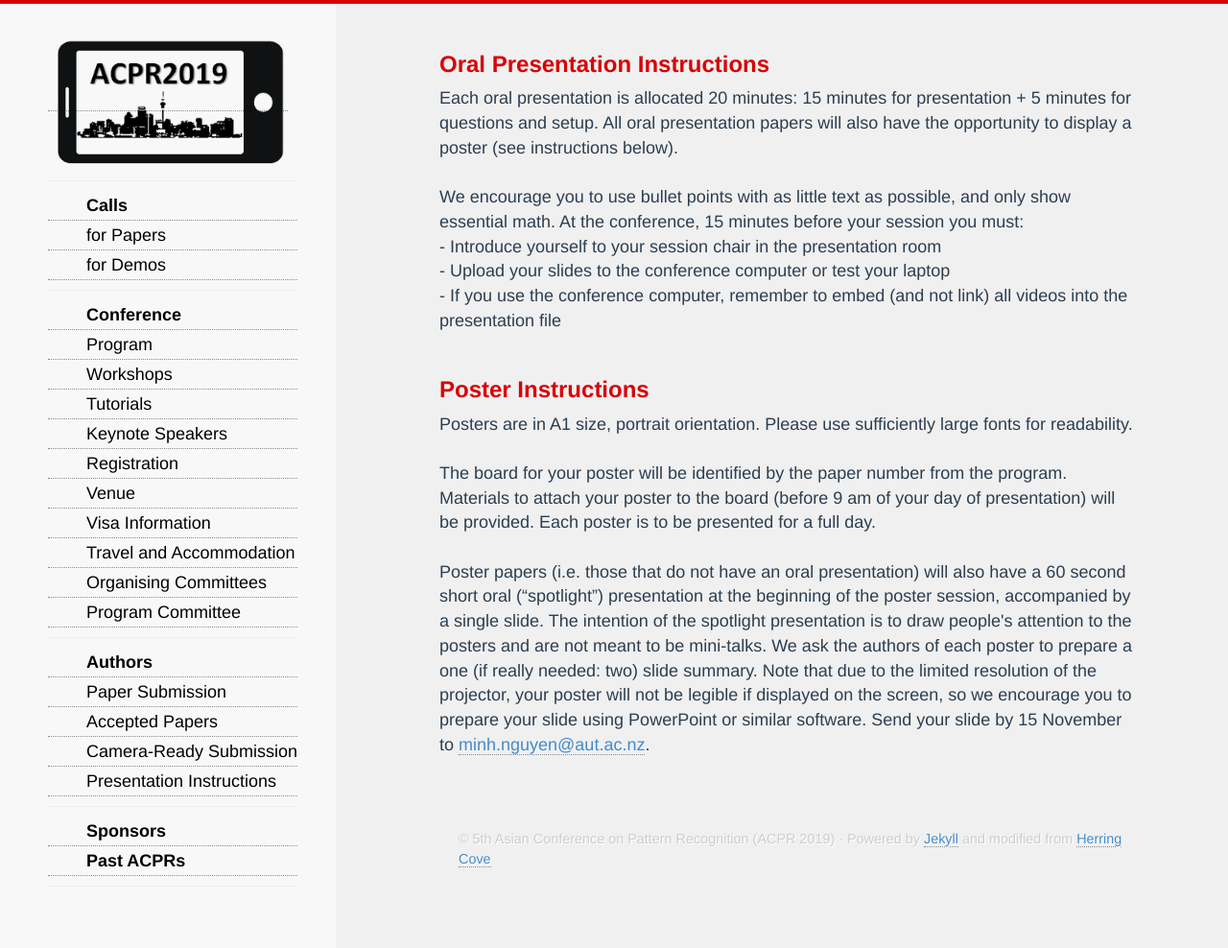
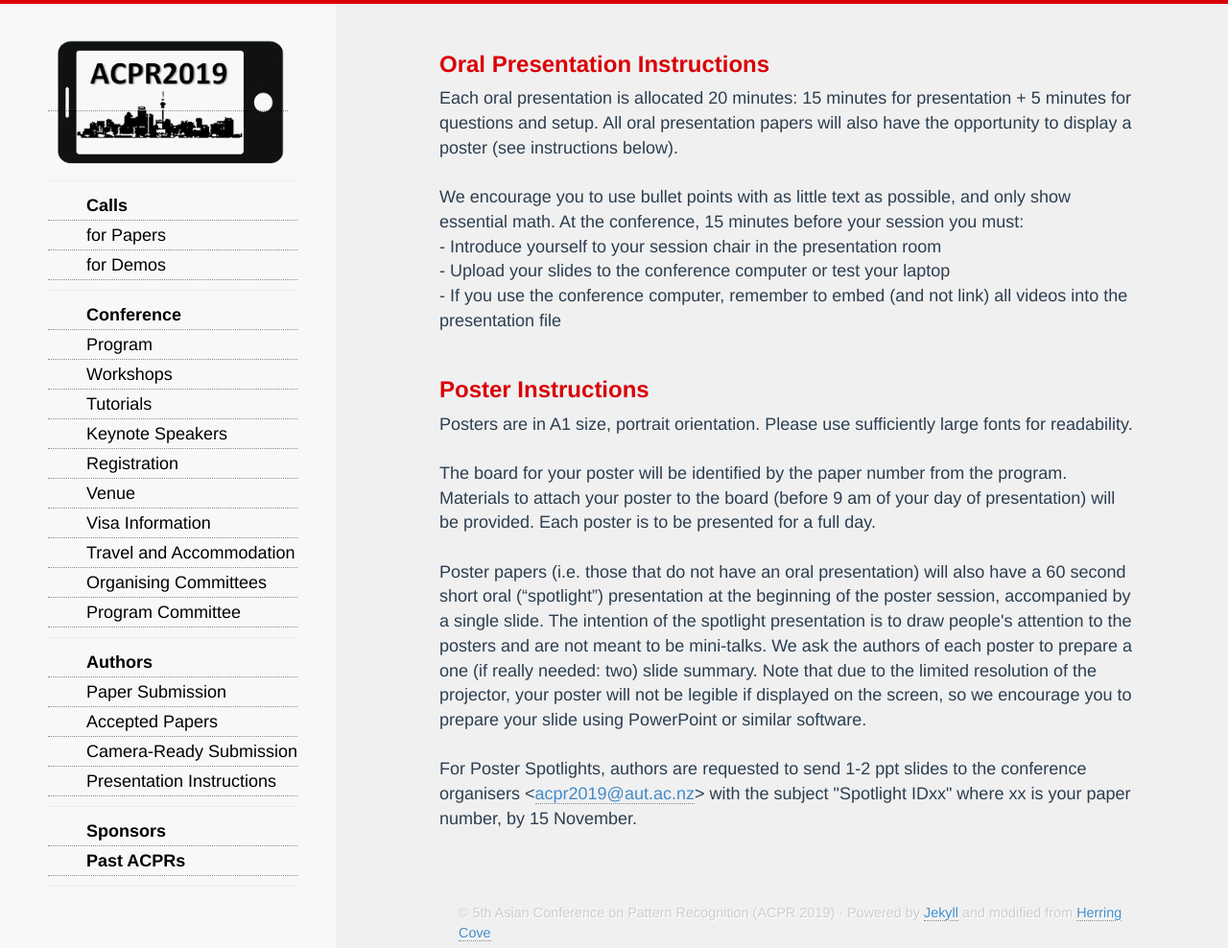
Before and after one commit to AndrewChenUoA/ACPR2019, a Jekyll site: the page built from presenters.html, in a window 1280 px wide and 988 px high. Shown: the whole window at 96% size. Built offline with Jekyll 4.4.1, drawn with Linux system fonts in a browser that asks for light colours; nearby versions of some CDN libraries; Markdown is read by kramdown in place of the engine named in the settings.

Commit message:
Update address details

```diff
--- a/presenters.html
+++ b/presenters.html
@@ -15,5 +15,7 @@
 
 	The board for your poster will be identified by the paper number from the program. Materials to attach your poster to the board (before 9 am of your day of presentation) will be provided. Each poster is to be presented for a full day.<br/><br/>
 
-	Poster papers (i.e. those that do not have an oral presentation) will also have a 60 second short oral (“spotlight”) presentation at the beginning of the poster session, accompanied by a single slide. The intention of the spotlight presentation is to draw people's attention to the posters and are not meant to be mini-talks. We ask the authors of each poster to prepare a one (if really needed: two) slide summary. Note that due to the limited resolution of the projector, your poster will not be legible if displayed on the screen, so we encourage you to prepare your slide using PowerPoint or similar software. Send your slide by 15 November to <a href="mailto:minh.nguyen@aut.ac.nz">minh.nguyen@aut.ac.nz</a>.
+	Poster papers (i.e. those that do not have an oral presentation) will also have a 60 second short oral (“spotlight”) presentation at the beginning of the poster session, accompanied by a single slide. The intention of the spotlight presentation is to draw people's attention to the posters and are not meant to be mini-talks. We ask the authors of each poster to prepare a one (if really needed: two) slide summary. Note that due to the limited resolution of the projector, your poster will not be legible if displayed on the screen, so we encourage you to prepare your slide using PowerPoint or similar software.<br/><br/>
+
+	For Poster Spotlights, authors are requested to send 1-2 ppt slides to the conference organisers <<a href="mailto:acpr2019@aut.ac.nz">acpr2019@aut.ac.nz</a>> with the subject "Spotlight IDxx" where xx is your paper number, by 15 November.
 </div>
--- a/program.html
+++ b/program.html
@@ -13,7 +13,7 @@
   <br/><br/>
 
   The main conference has oral presentations of 15 minutes length (plus 5 minutes for discussion) and poster presentations, also including each a brief oral presentation (1 minute, called a "Poster Spotlight”).
-  For Poster Spotlights, authors are requested to send 1-2 ppt slides to the conference organisers (<a href="mailto:minh.nguyen@aut.ac.nz">minh.nguyen@aut.ac.nz</a>) by 15 November. See the <a href="/presenters.html">Presenters</a> page for full instructions.<br/><br/>
+  For Poster Spotlights, authors are requested to send 1-2 ppt slides to the conference organisers <<a href="mailto:acpr2019@aut.ac.nz">acpr2019@aut.ac.nz</a>> with the subject "Spotlight IDxx" where xx is your paper number, by 15 November. See the <a href="/presenters.html">Presenters</a> page for full instructions.<br/><br/>
 
   <b>Tentative Agenda</b><br/>
   Monday 25 November: Evening Welcome Reception at AUT (<a href="https://architecturenow.co.nz/articles/sir-paul-reeves-building/">Sir Paul Reeves Building</a>)<br/>
```
